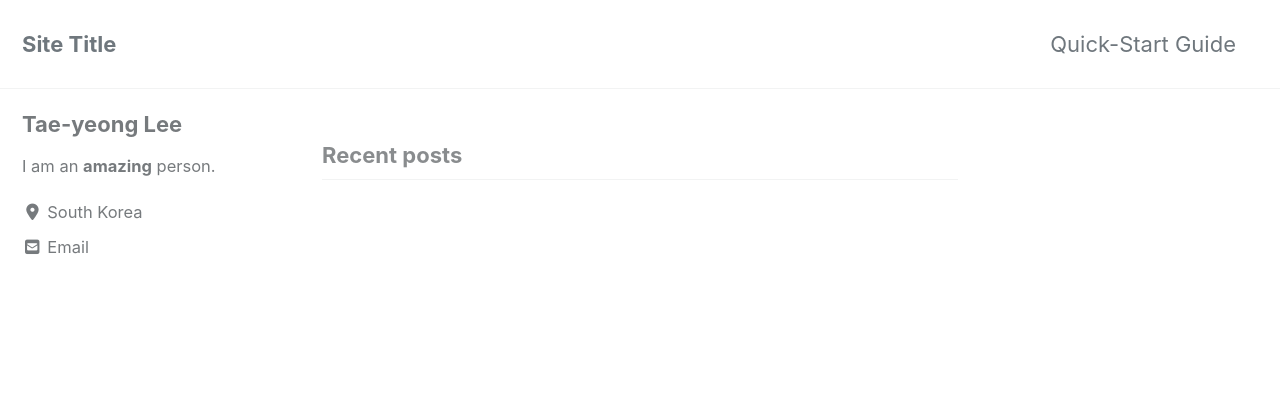
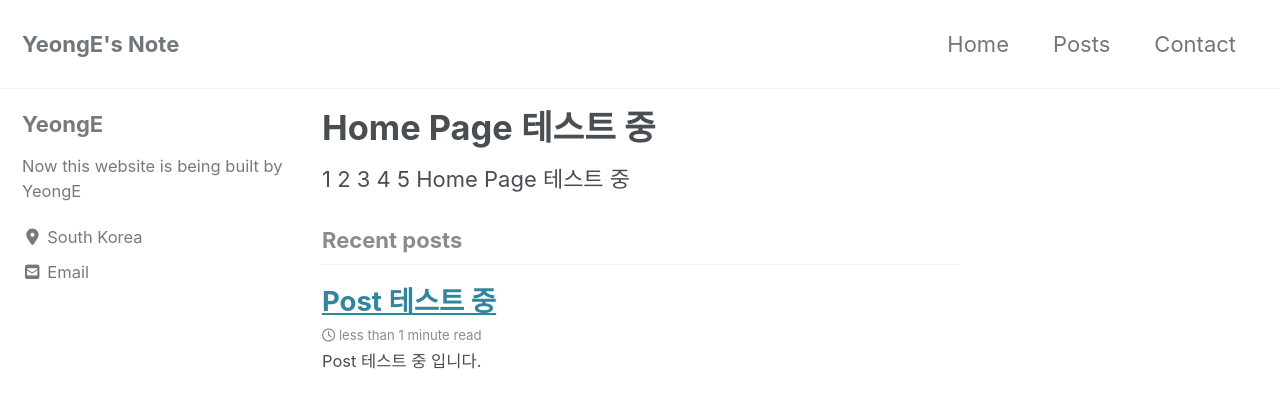
Before and after one commit to YeongE/yeonge.github.io, a Jekyll site: the page built from index.html, in a window 1280 px wide and 900 px high. Shown: the top 408 px of the window. Built offline with Jekyll 4.4.1, drawn with Linux system fonts in a browser that asks for light colours; cached includes are drawn as plain includes; nearby versions of some CDN libraries; the list of posts is cut into pages by our own code.

```diff
--- a/Gemfile
+++ b/Gemfile
@@ -1,2 +1,3 @@
 source "https://rubygems.org"
 gemspec
+gem 'jekyll-admin', group: :jekyll_plugins
--- a/_config.yml
+++ b/_config.yml
@@ -15,8 +15,8 @@
 minimal_mistakes_skin    : "default" # "air", "aqua", "contrast", "dark", "dirt", "neon", "mint", "plum", "sunrise"
 
 # Site Settings
-locale                   : "en-US"
-title                    : "Site Title"
+locale                   : "en"
+title                    : "YeongE's Note"
 title_separator          : "-"
 subtitle                 : # site tagline that appears below site title in masthead
 name                     : YeongE
@@ -107,9 +107,9 @@ analytics:
 
 # Site Author
 author:
-  name             : "Tae-yeong Lee"
+  name             : "YeongE"
   avatar           : # path of avatar image, e.g. "/assets/images/bio-photo.jpg"
-  bio              : "I am an **amazing** person."
+  bio              : "Now this website is being built by YeongE"
   location         : "South Korea"
   email            : "yeongtae900@gmail.com"
   links:
--- a/_data/navigation.yml
+++ b/_data/navigation.yml
@@ -1,10 +1,10 @@
 # main links
 main:
-  - title: "Quick-Start Guide"
-    url: https://mmistakes.github.io/minimal-mistakes/docs/quick-start-guide/
-  # - title: "About"
+  - title: "Home"
+    #url: https://mmistakes.github.io/minimal-mistakes/docs/quick-start-guide/
+  - title: "Posts"
   #   url: https://mmistakes.github.io/minimal-mistakes/about/
-  # - title: "Sample Posts"
+  - title: "Contact"
   #   url: /year-archive/
   # - title: "Sample Collections"
   #   url: /collection-archive/
--- /dev/null
+++ b/_posts/2019-11-04-post.md
@@ -0,0 +1,11 @@
+---
+layout: single
+author_profile: true
+read_time: true
+comments: null
+share: true
+related: true
+title: Post 테스트 중
+---
+
+Post 테스트 중 입니다.
--- a/index.html
+++ b/index.html
@@ -1,4 +1,12 @@
 ---
+title: Home Page 테스트 중
 layout: home
 author_profile: true
 ---
+
+1
+2
+3
+4
+5
+Home Page 테스트 중
```
Also changed, not shown: minimal-mistakes-jekyll.gemspec (added).
